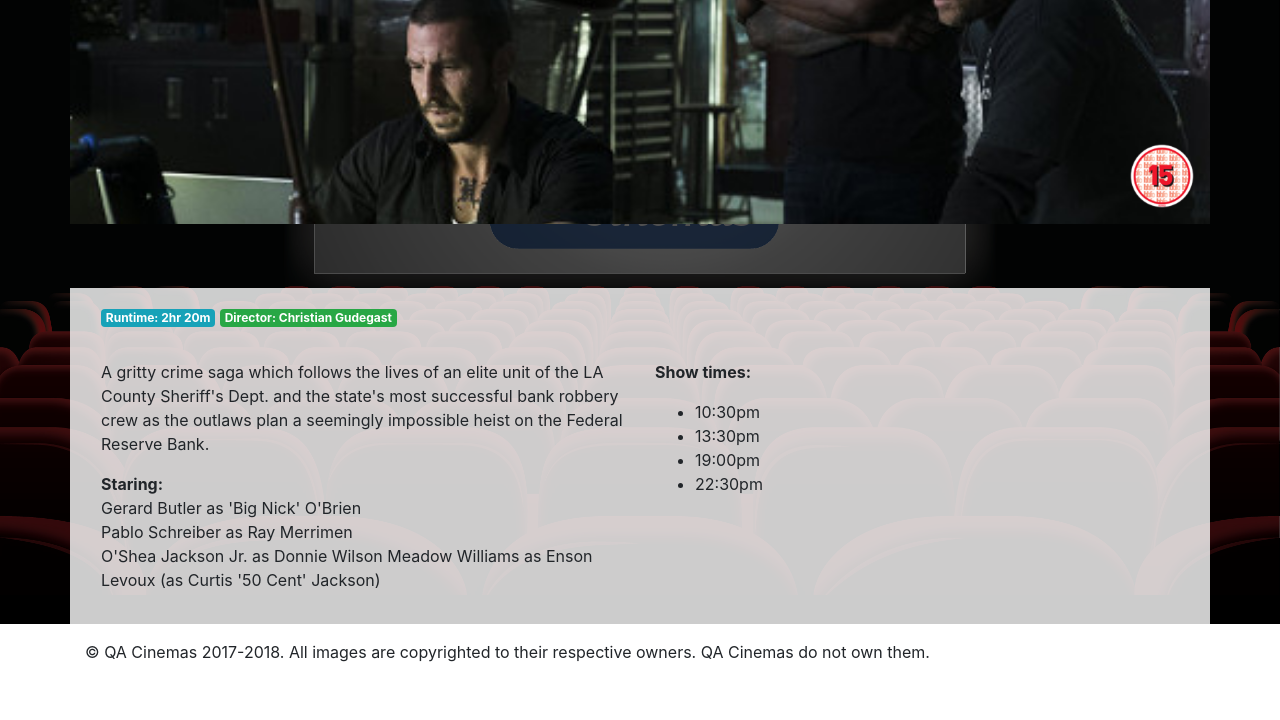
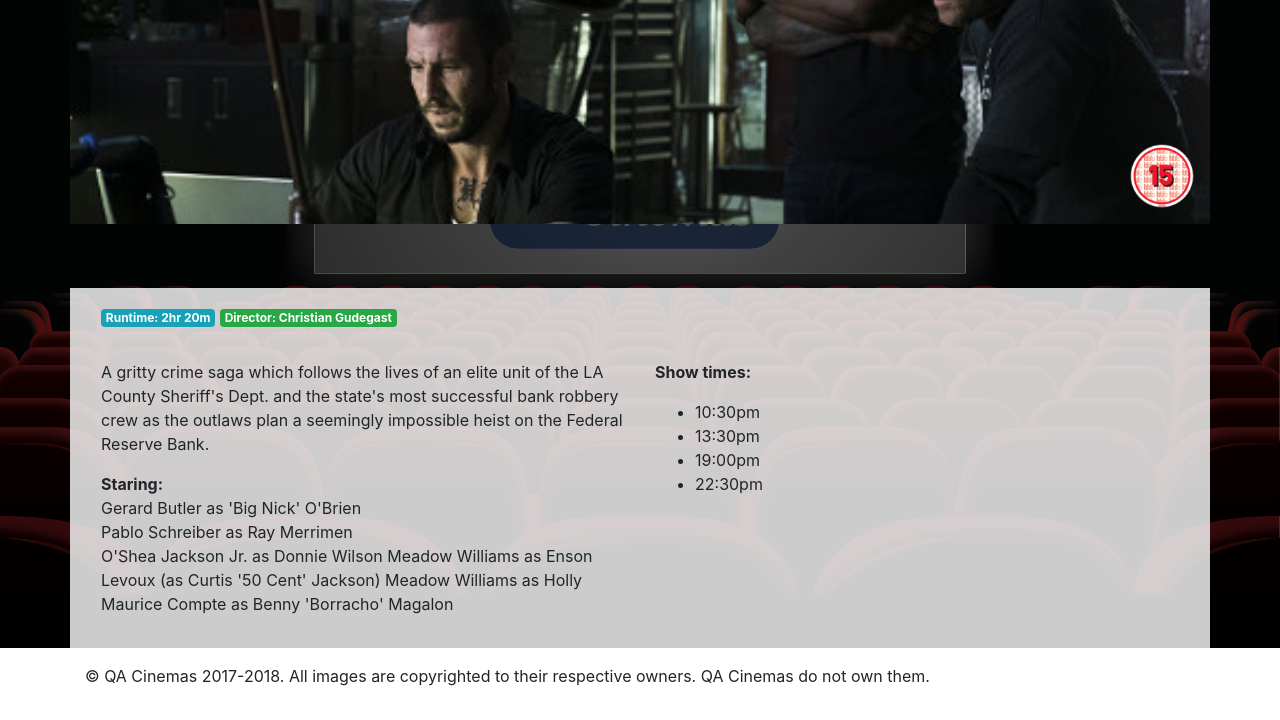
Before and after one commit to dwp/scrum-psd-hd, a website: page views/details-0.html in a window 1280 px wide. Shown: the part 218-938 px from the top of the page. Before the commit the page ends 914 px from the top, so only its background shows below. Drawn offline with nearby package versions, Linux system fonts and the light colour scheme; files that its build step writes are made by us from their sources.

Commit message:
Update details-0.html

```diff
--- a/views/details-0.html
+++ b/views/details-0.html
@@ -31,6 +31,8 @@
         Pablo Schreiber as Ray Merrimen <br/>
         O'Shea Jackson Jr. as Donnie Wilson
         Meadow Williams as Enson Levoux (as Curtis '50 Cent' Jackson)
+        Meadow Williams	as Holly
+        Maurice Compte	as Benny 'Borracho' Magalon
       </p>
     </div>
     <div class="col">
```
